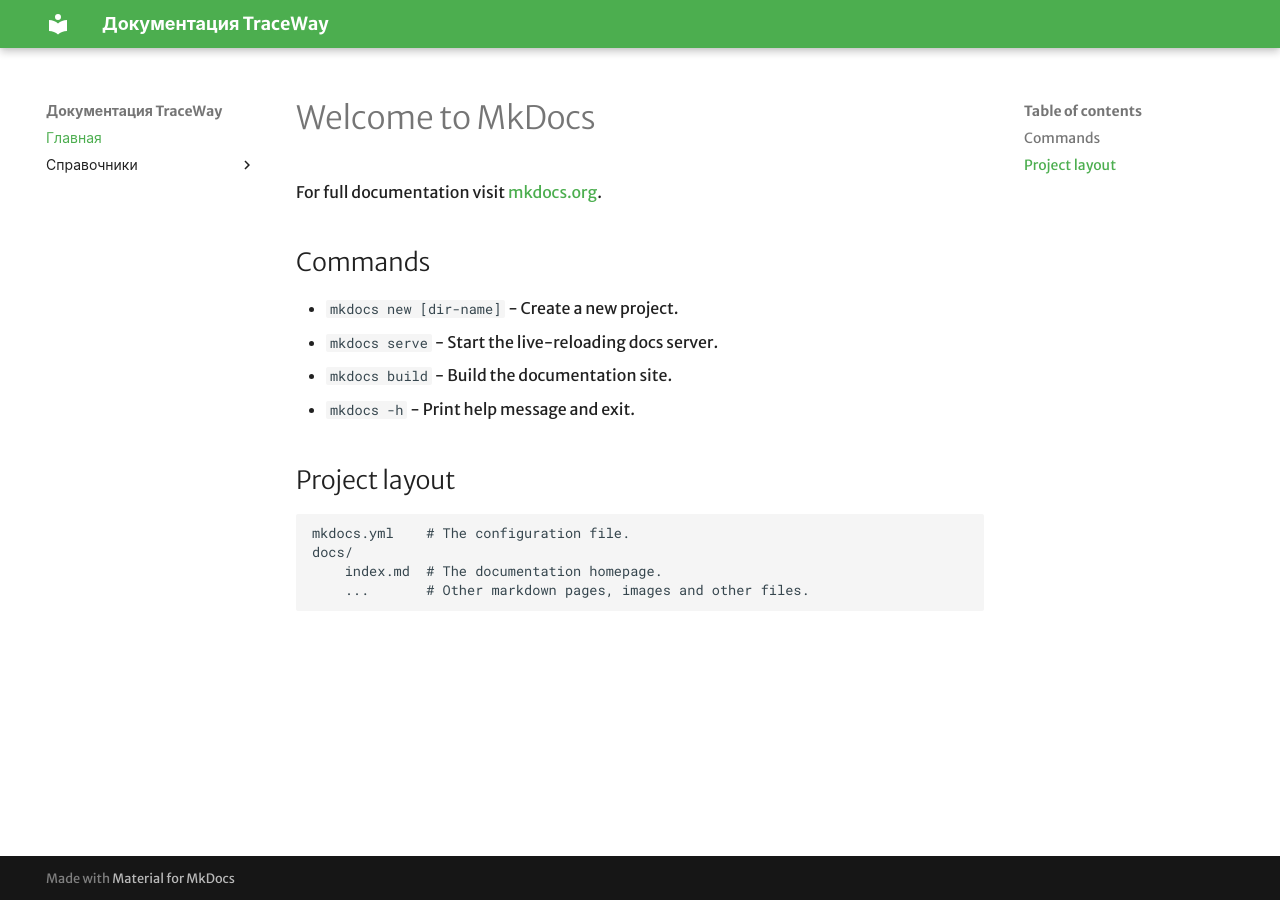
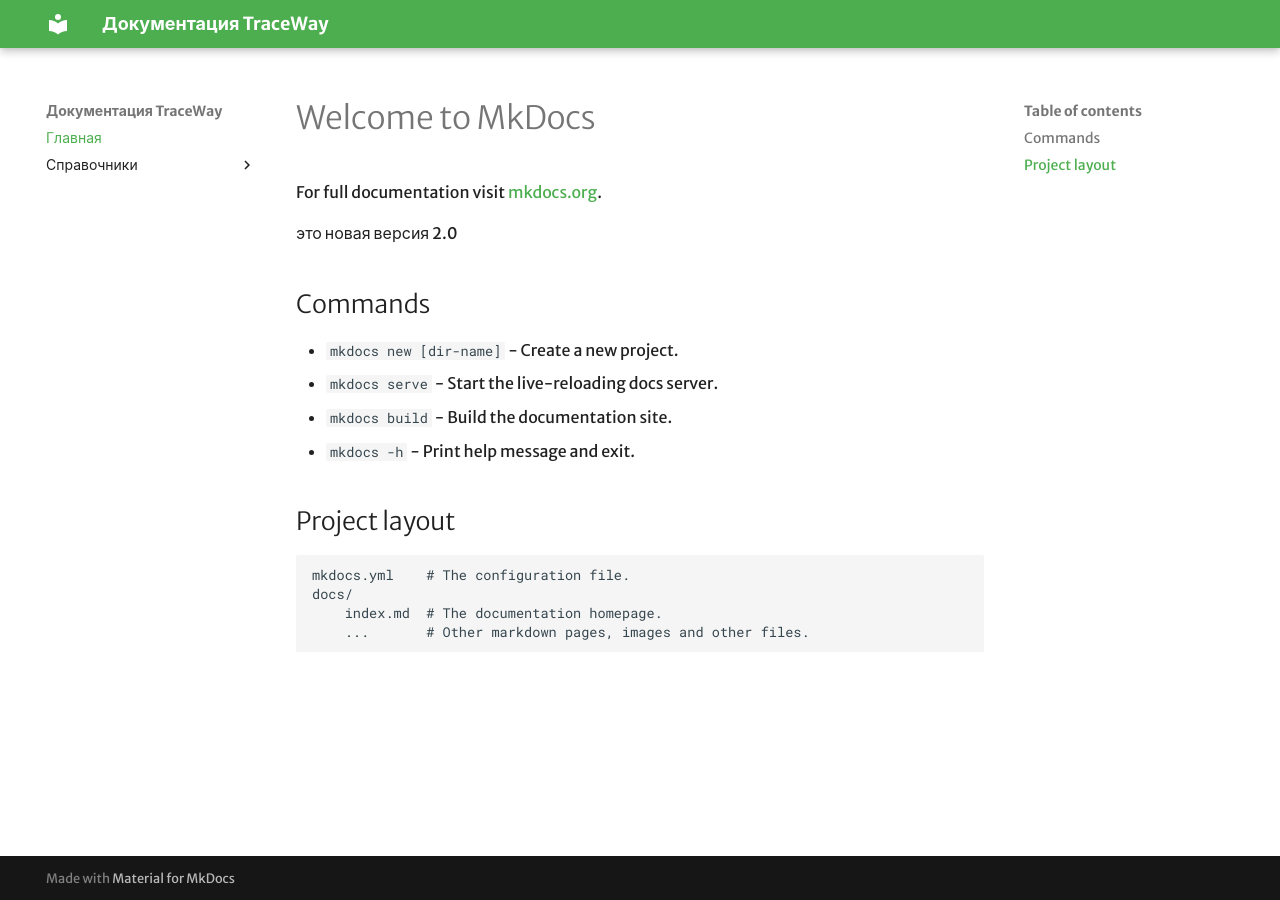
Before and after one commit to LadaSamokhvalova/testDocs, an MkDocs documentation site: the page built from docs/index.md, in a window 1280 px wide. Built offline with MkDocs 1.6.1 and Material for MkDocs 9.7.7, drawn with Linux system fonts in a browser that asks for light colours; the version menu is left out.

Commit message:
Save current state

```diff
--- a/docs/index.md
+++ b/docs/index.md
@@ -2,6 +2,7 @@
 
 For full documentation visit [mkdocs.org](https://www.mkdocs.org).
 
+это новая версия 2.0
 ## Commands
 
 * `mkdocs new [dir-name]` - Create a new project.
```
